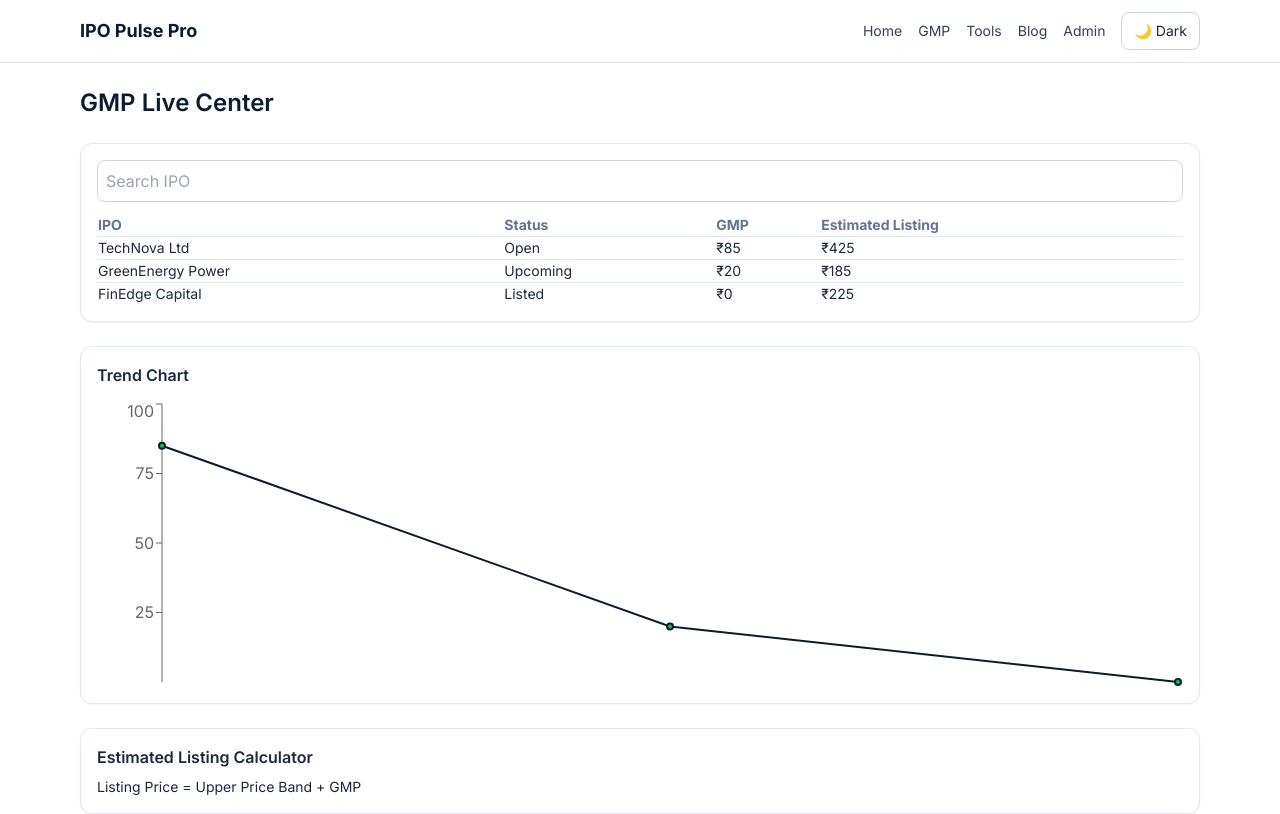
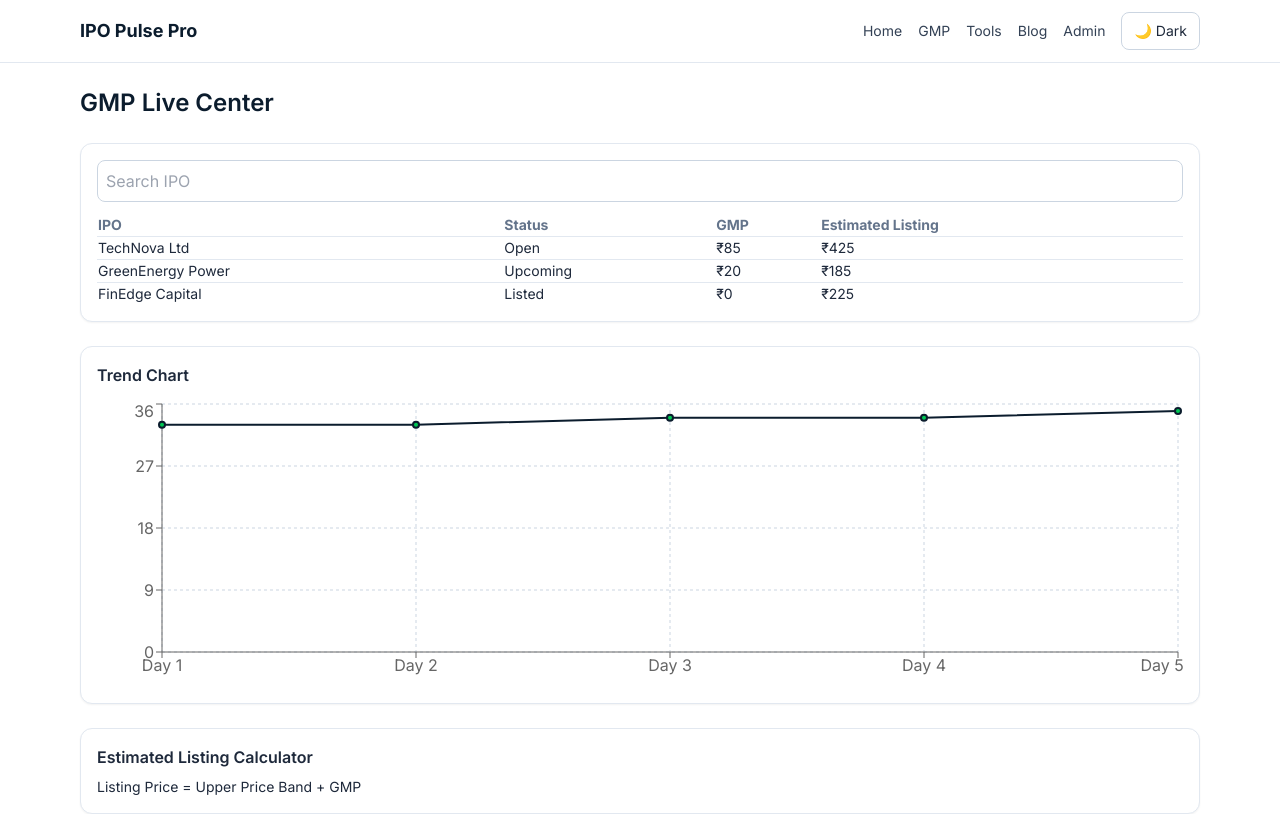
Before and after one commit to hack-lussac/monujangra, a Next.js app: page /gmp in a window 1280 px wide. Shown: the top 814 px of the page. Built offline with nearby package versions, Linux system fonts and the light colour scheme.

Commit message:
Fix GMP trend chart rendering and data mapping

```diff
--- a/app/components/gmp-chart.tsx
+++ b/app/components/gmp-chart.tsx
@@ -1,14 +1,24 @@
 'use client';
 
-import { Line, LineChart, ResponsiveContainer, Tooltip, XAxis, YAxis } from 'recharts';
+import { CartesianGrid, Line, LineChart, ResponsiveContainer, Tooltip, XAxis, YAxis } from 'recharts';
 
-export function GmpChart({ data }: { data: { name: string; gmp: number }[] }) {
+type GmpChartPoint = {
+  label: string;
+  gmp: number;
+};
+
+export function GmpChart({ data }: { data: GmpChartPoint[] }) {
+  if (data.length === 0) {
+    return <p className="text-sm text-slate-500">No trend data available right now.</p>;
+  }
+
   return (
     <div className="h-72 w-full">
-      <ResponsiveContainer>
+      <ResponsiveContainer width="100%" height="100%">
         <LineChart data={data}>
-          <XAxis dataKey="name" hide />
-          <YAxis />
+          <CartesianGrid strokeDasharray="3 3" stroke="#cbd5e1" />
+          <XAxis dataKey="label" />
+          <YAxis allowDecimals={false} />
           <Tooltip />
           <Line dataKey="gmp" stroke="#0B1C2D" strokeWidth={2} dot={{ fill: '#00C853' }} />
         </LineChart>
--- a/app/gmp/page.tsx
+++ b/app/gmp/page.tsx
@@ -2,6 +2,17 @@ import { GmpChart } from '@/app/components/gmp-chart';
 import { ipos } from '@/app/lib/data';
 
 export default function GmpPage() {
+  const maxTrendPoints = Math.max(...ipos.map((ipo) => ipo.gmpHistory.length));
+  const trendData = Array.from({ length: maxTrendPoints }, (_, index) => {
+    const values = ipos.map((ipo) => ipo.gmpHistory[index]).filter((value): value is number => typeof value === 'number');
+    const averageGmp = values.length > 0 ? Math.round(values.reduce((sum, value) => sum + value, 0) / values.length) : 0;
+
+    return {
+      label: `Day ${index + 1}`,
+      gmp: averageGmp
+    };
+  });
+
   return (
     <div className="space-y-6">
       <h1 className="section-title">GMP Live Center</h1>
@@ -17,7 +28,7 @@ export default function GmpPage() {
           </tbody>
         </table>
       </div>
-      <div className="card"><h2 className="mb-3 font-semibold">Trend Chart</h2><GmpChart data={ipos.map((i) => ({ name: i.companyName, gmp: i.gmp }))} /></div>
+      <div className="card"><h2 className="mb-3 font-semibold">Trend Chart</h2><GmpChart data={trendData} /></div>
       <div className="card"><h2 className="font-semibold">Estimated Listing Calculator</h2><p className="mt-2 text-sm">Listing Price = Upper Price Band + GMP</p></div>
     </div>
   );
```
